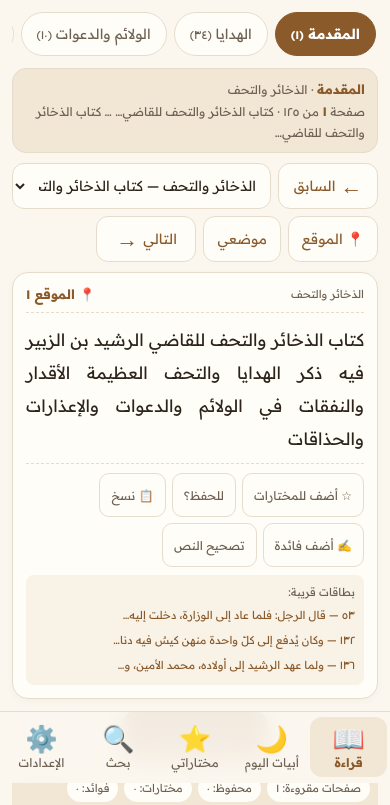
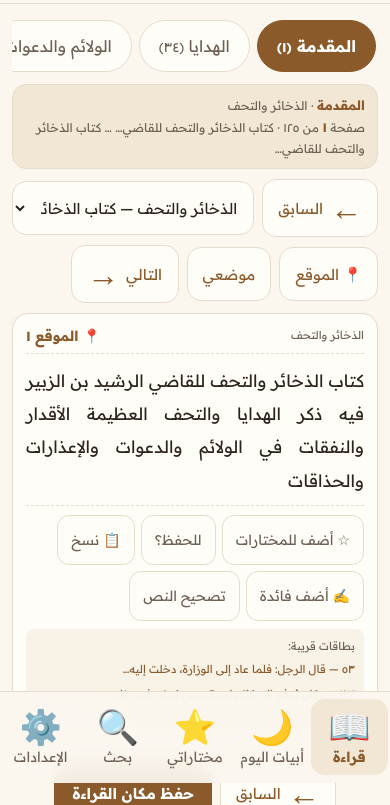
Before and after one commit to falmalki/al-dhakhair-wal-tuhaf, a plain HTML site: page index.html in a window 390 px wide. Shown: the part 61-866 px from the top of the page. Drawn offline with Linux system fonts and the light colour scheme; a web font is replaced by a local one.

Commit message:
iPhone: enlarge tab icons to 34px, nav arrows to 32px and touch targets

```diff
--- a/index.html
+++ b/index.html
@@ -21,7 +21,7 @@
 }
 *{box-sizing:border-box;-webkit-tap-highlight-color:transparent}
 html,body{width:100%;max-width:100%;overflow-x:hidden;margin:0;padding:0}
-body{background:var(--bg);color:var(--ink);font-family:var(--font-family);font-size:var(--font-size);line-height:1.9;padding:0 0 calc(96px + env(safe-area-inset-bottom))}
+body{background:var(--bg);color:var(--ink);font-family:var(--font-family);font-size:var(--font-size);line-height:1.9;padding:0 0 calc(116px + env(safe-area-inset-bottom))}
 button,input,select,textarea{font-family:inherit;font-size:inherit;color:inherit}
 button{cursor:pointer}
 .container{width:100%;max-width:820px;margin:0 auto;padding:0 12px;overflow-x:hidden}
@@ -30,31 +30,32 @@ button{cursor:pointer}
 .brand{flex:1;min-width:0;line-height:1.2}
 .brand b{display:block;font-size:16px;font-weight:700;color:var(--accent);white-space:nowrap;overflow:hidden;text-overflow:ellipsis}
 .brand small{display:block;font-size:11px;color:var(--muted);white-space:nowrap;overflow:hidden;text-overflow:ellipsis}
-.icon-btn{border:1px solid var(--border);background:var(--card);border-radius:12px;min-width:44px;width:44px;height:44px;padding:0 6px;font-size:18px;font-weight:700;color:var(--accent);display:inline-flex;align-items:center;justify-content:center}
-.tabbar{position:fixed;bottom:0;left:0;right:0;z-index:70;background:rgba(251,247,239,.92);backdrop-filter:blur(12px);-webkit-backdrop-filter:blur(12px);border-top:1px solid var(--border);display:flex;justify-content:space-around;padding:5px 3px calc(6px + env(safe-area-inset-bottom))}
-.tabbar button{flex:1;min-width:0;min-height:56px;background:none;border:0;display:flex;flex-direction:column;align-items:center;justify-content:center;gap:2px;font-size:12px;color:var(--muted);padding:4px 1px;border-radius:12px;line-height:1.2}
-.tabbar button .ic{font-size:24px;line-height:1.15}
+.icon-btn{border:1px solid var(--border);background:var(--card);border-radius:14px;min-width:52px;width:52px;height:52px;padding:0 6px;font-size:22px;font-weight:700;color:var(--accent);display:inline-flex;align-items:center;justify-content:center}
+.tabbar{position:fixed;bottom:0;left:0;right:0;z-index:70;background:rgba(251,247,239,.92);backdrop-filter:blur(12px);-webkit-backdrop-filter:blur(12px);border-top:1px solid var(--border);display:flex;justify-content:space-around;padding:7px 2px calc(8px + env(safe-area-inset-bottom))}
+.tabbar button{flex:1;min-width:0;min-height:74px;background:none;border:0;display:flex;flex-direction:column;align-items:center;justify-content:center;gap:3px;font-size:14px;color:var(--muted);padding:7px 1px;border-radius:14px;line-height:1.2}
+.tabbar button .ic{font-size:32px;line-height:1.1}
+.tabbar button span:last-child{white-space:nowrap;font-size:13px}
 .tabbar button.on{color:var(--accent);font-weight:700;background:var(--accent-soft)}
 .tab{display:none}.tab.on{display:block}
 .section-title{font-size:15px;font-weight:700;color:var(--accent);margin:16px 2px 8px;display:flex;align-items:center;justify-content:space-between}
 .section-title small{font-size:11px;font-weight:400;color:var(--muted)}
 .pill-strip{display:flex;gap:7px;overflow-x:auto;padding:8px 2px 6px;scrollbar-width:none;-webkit-overflow-scrolling:touch}
 .pill-strip::-webkit-scrollbar{display:none}
-.pill{flex:0 0 auto;border:1px solid var(--border);background:var(--card);border-radius:999px;padding:9px 14px;min-height:40px;font-size:14px;color:var(--muted);white-space:nowrap}
+.pill{flex:0 0 auto;border:1px solid var(--border);background:var(--card);border-radius:999px;padding:12px 18px;min-height:50px;font-size:16px;color:var(--muted);white-space:nowrap}
 .pill.on{background:var(--accent);border-color:var(--accent);color:#fff;font-weight:700}
 .banner{background:var(--accent-soft);border:1px solid var(--border);border-radius:14px;padding:9px 12px;margin:6px 0 10px;font-size:12px;color:var(--muted);line-height:1.7}
 .banner b{color:var(--accent);font-size:13px}
 .histbar{display:flex;gap:6px;overflow-x:auto;padding:6px 2px 2px;scrollbar-width:none}
 .histbar::-webkit-scrollbar{display:none}
-.chip{flex:0 0 auto;border:1px solid var(--border);background:var(--card);border-radius:999px;padding:6px 12px;min-height:36px;font-size:12px;color:var(--muted)}
-.ctrl{display:flex;gap:7px;align-items:center;flex-wrap:wrap;margin:6px 0 10px}
-.ctrl select{flex:1 1 180px;min-width:0;max-width:100%;border:1px solid var(--border);background:var(--card);border-radius:12px;padding:10px;font-size:13px;min-height:44px}
-.btn-soft{border:1px solid var(--border);background:var(--card);border-radius:12px;padding:9px 13px;font-size:13px;color:var(--accent);min-height:44px}
+.chip{flex:0 0 auto;border:1px solid var(--border);background:var(--card);border-radius:999px;padding:8px 14px;min-height:42px;font-size:14px;color:var(--muted)}
+.ctrl{display:flex;gap:8px;align-items:center;flex-wrap:wrap;margin:6px 0 10px}
+.ctrl select{flex:1 1 190px;min-width:0;max-width:100%;border:1px solid var(--border);background:var(--card);border-radius:14px;padding:12px;font-size:15px;min-height:52px}
+.btn-soft{border:1px solid var(--border);background:var(--card);border-radius:14px;padding:11px 15px;font-size:15px;color:var(--accent);min-height:52px}
 .btn-soft:active{background:var(--accent-soft)}
-.btn-ok{border:1px solid var(--ok);background:var(--ok-soft);border-radius:12px;padding:9px 13px;font-size:13px;color:var(--ok);font-weight:700;min-height:44px}
-.btn-acc{border:1px solid var(--accent);background:var(--accent);border-radius:12px;padding:10px 14px;font-size:13px;color:#fff;font-weight:700;min-height:44px}
-.nav-btn{min-width:104px;display:inline-flex;align-items:center;justify-content:center;gap:5px}
-.nav-btn .arrow{font-size:22px;line-height:1;font-weight:700}
+.btn-ok{border:1px solid var(--ok);background:var(--ok-soft);border-radius:14px;padding:11px 15px;font-size:15px;color:var(--ok);font-weight:700;min-height:52px}
+.btn-acc{border:1px solid var(--accent);background:var(--accent);border-radius:14px;padding:12px 17px;font-size:15px;color:#fff;font-weight:700;min-height:52px}
+.nav-btn{min-width:124px;min-height:56px;display:inline-flex;align-items:center;justify-content:center;gap:7px}
+.nav-btn .arrow{font-size:30px;line-height:1;font-weight:700}
 .card{background:var(--card);border:1px solid var(--border);border-radius:16px;padding:16px;margin:0 0 12px;box-shadow:0 2px 8px rgba(44,36,27,.03)}
 .chead{display:flex;align-items:flex-start;justify-content:space-between;gap:8px;border-bottom:1px dashed var(--border);padding-bottom:8px;margin-bottom:10px;direction:rtl}
 .chead .sec{font-size:11px;color:var(--muted);line-height:1.6;min-width:0;flex:1}
@@ -73,7 +74,7 @@ button{cursor:pointer}
 .index-list button{text-align:right;background:none;border:0;border-bottom:1px dashed var(--border);padding:6px 4px;font-size:13px;color:var(--accent);border-radius:6px}
 .benefit-strip{background:var(--note-bg);border-right:3px solid var(--accent);border-radius:8px;padding:7px 10px;font-size:12px;margin:8px 0;white-space:pre-wrap;line-height:1.8}
 .acts{display:flex;gap:6px;flex-wrap:wrap;border-top:1px dashed var(--border);padding-top:9px;margin-top:8px}
-.acts button{font-size:12px;min-height:42px;padding:7px 11px;border-radius:10px;border:1px solid var(--border);background:var(--card);color:var(--muted)}
+.acts button{font-size:14px;min-height:48px;padding:9px 13px;border-radius:12px;border:1px solid var(--border);background:var(--card);color:var(--muted)}
 .acts button.on{background:var(--accent-soft);border-color:var(--accent);color:var(--accent);font-weight:700}
 .acts button.mem-ok{background:var(--ok-soft);border-color:var(--ok);color:var(--ok);font-weight:700}
 .benefit-box{margin-top:8px;background:var(--note-bg);border-radius:10px;padding:8px}
@@ -105,22 +106,23 @@ input[type=text],input[type=number],input[type=search]{border:1px solid var(--bo
 .modal-in{width:100%;max-width:640px;background:var(--card);border-radius:18px;padding:16px;max-height:86vh;overflow:auto}
 .modal-in h3{margin:0 0 8px;font-size:15px;color:var(--accent)}
 .quote{border-right:3px solid var(--accent);background:var(--poem-bg);padding:8px 10px;border-radius:8px;font-size:13px;margin:8px 0;line-height:1.9}
-.fabs{position:fixed;z-index:80;display:none;bottom:calc(104px + env(safe-area-inset-bottom));left:50%;transform:translateX(-50%);background:var(--accent);color:#fff;border:0;border-radius:999px;padding:11px 18px;font-size:13px;font-weight:700;box-shadow:0 4px 14px rgba(0,0,0,.18)}
+.fabs{position:fixed;z-index:80;display:none;bottom:calc(124px + env(safe-area-inset-bottom));left:50%;transform:translateX(-50%);background:var(--accent);color:#fff;border:0;border-radius:999px;padding:12px 20px;font-size:15px;font-weight:700;box-shadow:0 4px 14px rgba(0,0,0,.18)}
 .fabs.on{display:block}
-#topBtn{position:fixed;z-index:65;bottom:calc(104px + env(safe-area-inset-bottom));right:12px;width:44px;height:44px;border-radius:50%;border:1px solid var(--border);background:var(--card);color:var(--accent);font-size:20px;display:none;box-shadow:0 2px 8px rgba(0,0,0,.1)}
+#topBtn{position:fixed;z-index:65;bottom:calc(124px + env(safe-area-inset-bottom));right:12px;width:50px;height:50px;border-radius:50%;border:1px solid var(--border);background:var(--card);color:var(--accent);font-size:24px;display:none;box-shadow:0 2px 8px rgba(0,0,0,.1)}
 #topBtn.on{display:block}
-#toast{position:fixed;z-index:120;bottom:calc(108px + env(safe-area-inset-bottom));left:50%;transform:translateX(-50%);background:var(--ink);color:#fff;padding:9px 15px;border-radius:999px;font-size:13px;opacity:0;pointer-events:none;transition:opacity .2s;max-width:90vw;text-align:center}
+#toast{position:fixed;z-index:120;bottom:calc(128px + env(safe-area-inset-bottom));left:50%;transform:translateX(-50%);background:var(--ink);color:#fff;padding:10px 16px;border-radius:999px;font-size:14px;opacity:0;pointer-events:none;transition:opacity .2s;max-width:90vw;text-align:center}
 #toast.on{opacity:1}
 .focus .acts,.focus .near,.focus .benefit-strip{display:none!important}
 @media (max-width:600px){
   .verse-row{display:block}.verse-sadr,.verse-ajz{display:block;width:100%;text-align:right}.verse-row+.verse-row{border-top:1px dashed var(--poem-border);margin-top:6px;padding-top:6px}
   .card{padding:13px}.card-text{font-size:calc(var(--font-size) - 2px)}
-  .pill{min-height:44px;padding:10px 15px;font-size:14px}
-  .tabbar button{min-height:60px}.tabbar button .ic{font-size:26px}
-  .btn-soft,.btn-acc,.ctrl select{min-height:46px;font-size:14px}
-  .nav-btn{min-width:100px}.acts button{min-height:44px;font-size:12px}
-  .tag{min-height:40px;padding:7px 12px;font-size:12px}
-  .locbadge{font-size:13px}
+  .pill{min-height:52px;padding:13px 19px;font-size:16px}
+  .tabbar button{min-height:76px}.tabbar button .ic{font-size:34px}.tabbar button span:last-child{font-size:14px}
+  .btn-soft,.btn-acc,.ctrl select{min-height:54px;font-size:15px}
+  .nav-btn{min-width:108px;min-height:58px}.nav-btn .arrow{font-size:32px}
+  .acts button{min-height:50px;font-size:14px}
+  .tag{min-height:44px;padding:8px 13px;font-size:14px}
+  .locbadge{font-size:14px}
 }
 </style>
 </head>
```
